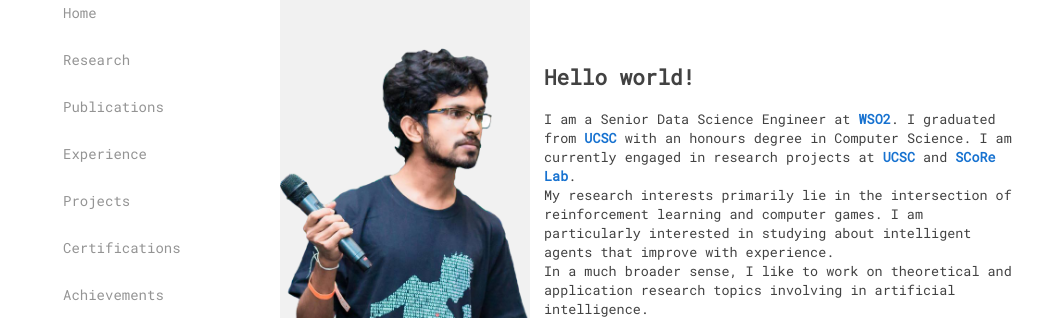
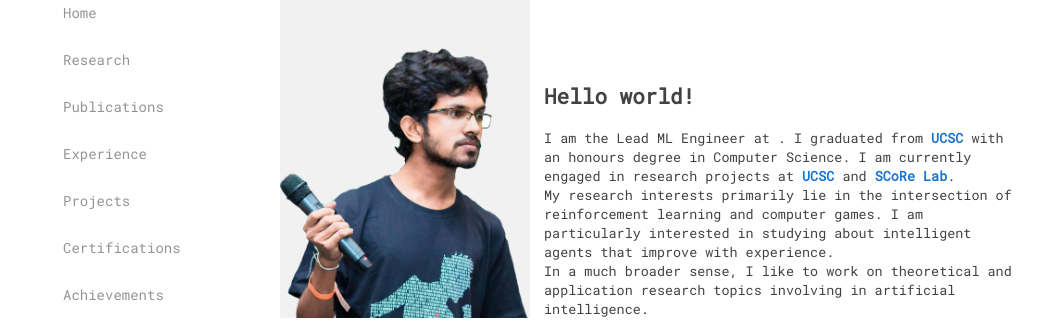
Before and after one commit to OshanIvantha/OshanIvantha.github.io, a Gatsby site: page / in a window 1280 px wide. Shown: the part 127-448 px from the top of the page, 0-1062 px from the left. Built offline with nearby package versions, Linux system fonts and the light colour scheme; Gatsby itself is replaced by a stand-in of ours.

Commit message:
Update CV

```diff
--- a/src/data/orgs.js
+++ b/src/data/orgs.js
@@ -53,6 +53,12 @@
         url: "https://wso2.com/",
         anchor: <OutboundLink className="link" href="https://wso2.com/" target="_blank" rel="noopener noreferrer">WSO2</OutboundLink>,
     },
+    salus: {
+        fullname: "Salus",
+        shortname: "Salus",
+        url: "https://www.saluslabs.ai/",
+        anchor: <OutboundLink className="link" href="https://www.saluslabs.ai/" target="_blank" rel="noopener noreferrer">Salus</OutboundLink>,
+    },
 }
 
 export default orgs
--- a/src/pages/index.js
+++ b/src/pages/index.js
@@ -22,7 +22,7 @@
                                 <div className="profile-description">
                                     <h2>Hello world!</h2>
                                     <span className="content-text">
-                                    I am a Senior Data Science Engineer at {orgs.wso2.anchor}. I graduated from {orgs.ucsc.anchor} with an honours degree in Computer Science. I am currently engaged in research projects at {orgs.ucsc.anchor} and {orgs.score.anchor}.
+                                    I am the Lead ML Engineer at {orgs.wso2.salus}. I graduated from {orgs.ucsc.anchor} with an honours degree in Computer Science. I am currently engaged in research projects at {orgs.ucsc.anchor} and {orgs.score.anchor}.
                                     <br/>
                                     My research interests primarily lie in the intersection of reinforcement learning and computer games. I am particularly interested in studying about intelligent agents that improve with experience.
                                     <br/>
```
